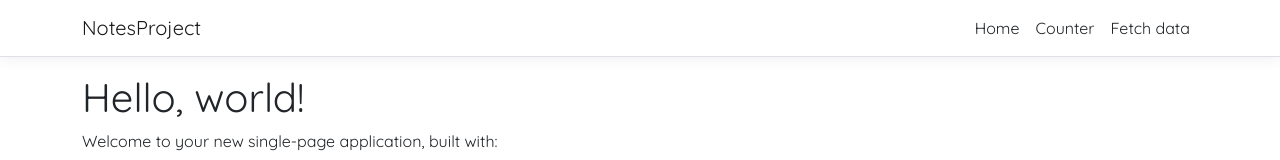
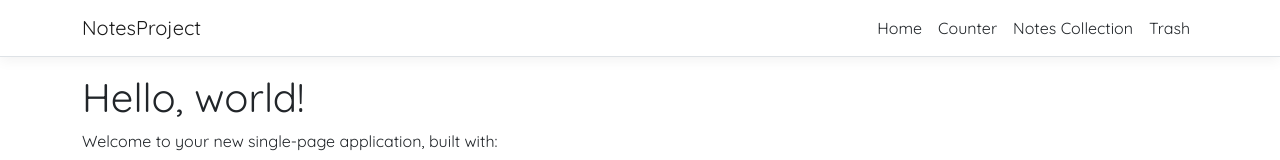
Before and after one commit to Prx1i1/NotesApp, a React (Create React App) app in the folder ClientApp/: page / in a window 1280 px wide. Shown: the top 160 px of the page. Built offline with nearby package versions, Linux system fonts and the light colour scheme.

Commit message:
Routing fix

```diff
--- a/ClientApp/src/components/NavMenu.js
+++ b/ClientApp/src/components/NavMenu.js
@@ -36,7 +36,10 @@ export class NavMenu extends Component {
                 <NavLink tag={Link} className="text-dark" to="/counter">Counter</NavLink>
               </NavItem>
               <NavItem>
-                <NavLink tag={Link} className="text-dark" to="/fetch-data">Fetch data</NavLink>
+                <NavLink tag={Link} className="text-dark" to="/fetch-data">Notes Collection</NavLink>
+              </NavItem>
+              <NavItem>
+                <NavLink tag={Link} className="text-dark" to="/trash">Trash</NavLink>
               </NavItem>
             </ul>
           </Collapse>
```
Also changed, not shown: 1 other file (tests, documents, lock files or other folders).
